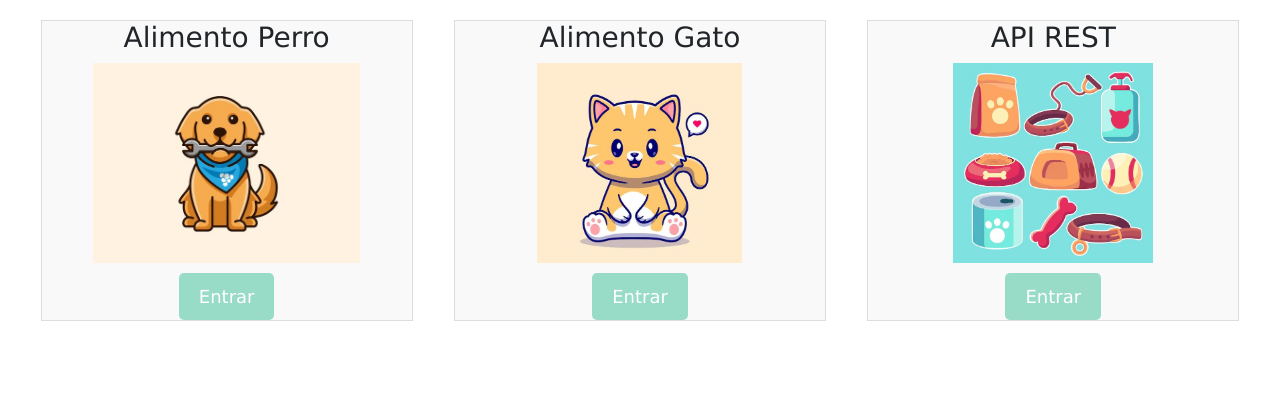
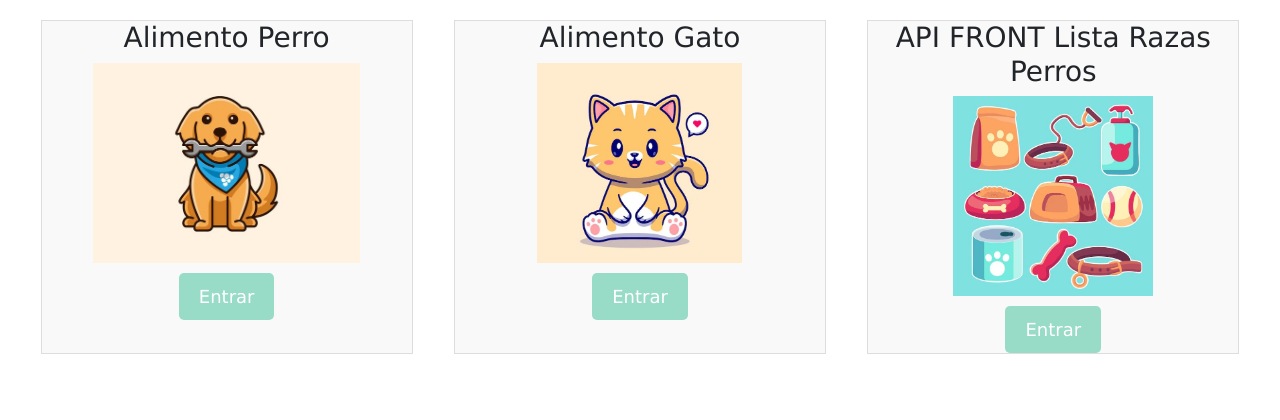
Before and after one commit to Programacion-WEB-G1/PetShop, a Django app: page /producto/ in a window 1280 px wide. Shown: the part 120-540 px from the top of the page. Run offline with Django 5.2, Linux system fonts and the light colour scheme; some libraries are stand-ins or nearby versions.

Commit message:
Update productos.html

```diff
--- a/PetShop/web/templates/web/productos.html
+++ b/PetShop/web/templates/web/productos.html
@@ -26,7 +26,7 @@
             <a class="btn btn-primary" href="/gato">Entrar</a>
         </div>
         <div class="product">
-            <h3>API REST</h3>
+            <h3>API FRONT Lista Razas Perros</h3>
             <img src="{% static 'web/Imagenes/juguetes.jpg' %}" alt="API">
             <a class="btn btn-primary" href="{% url 'api_pet' %}">Entrar</a>
         </div>
```
